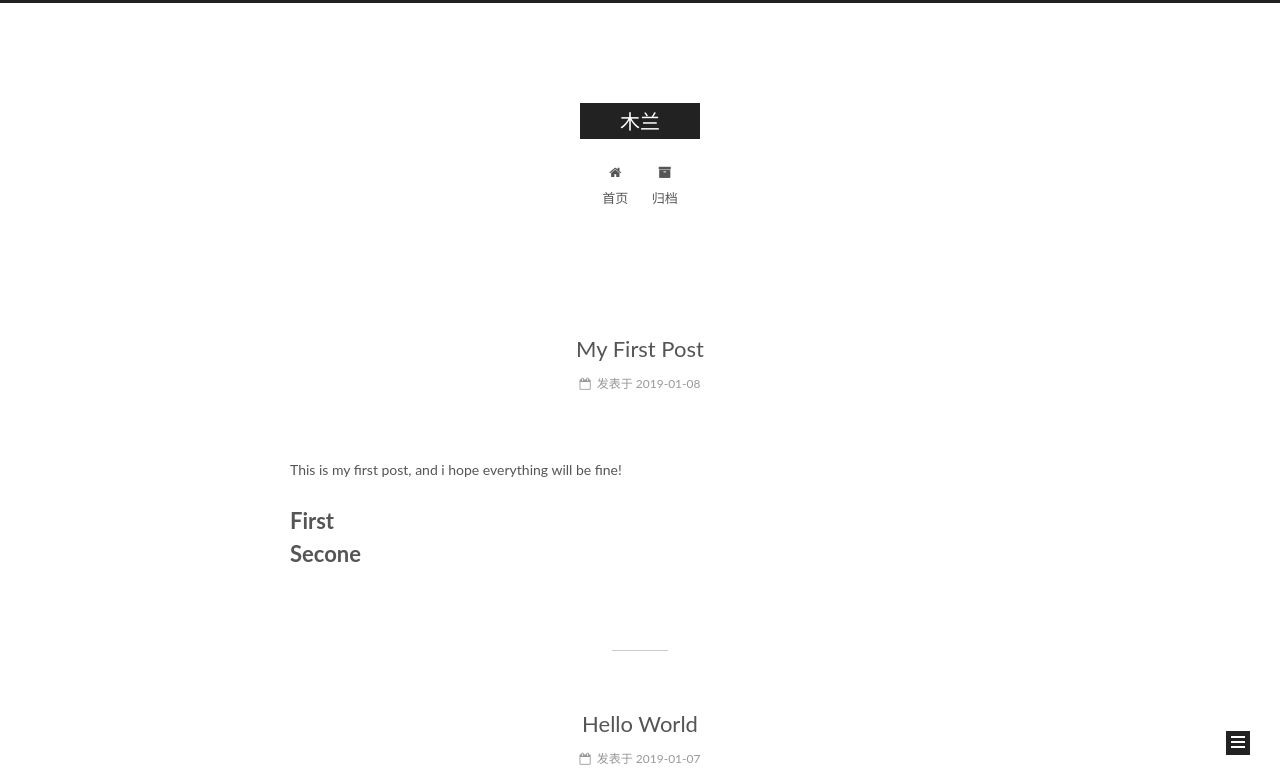
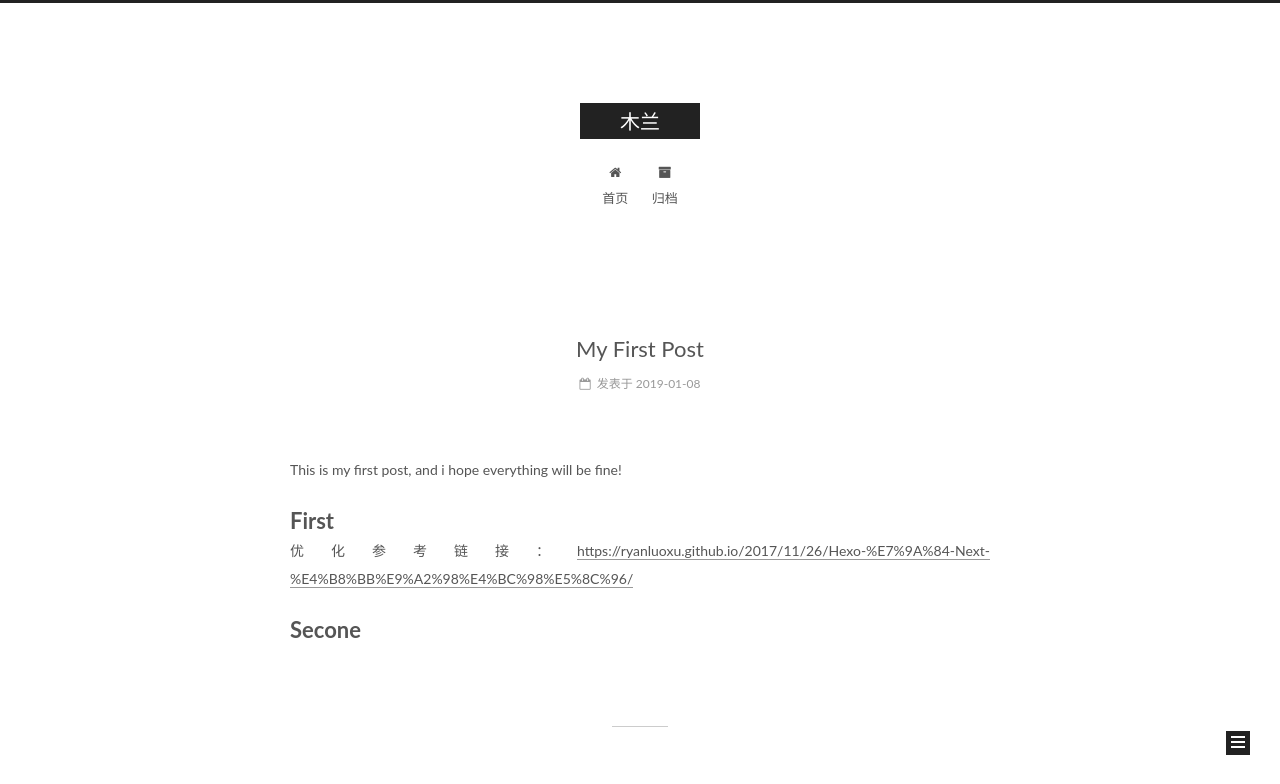
Before and after one commit to Lanme/Lanme.github.io, a plain HTML site: page index.html in a window 1280 px wide. Shown: the top 784 px of the page. Drawn offline with Linux system fonts and the light colour scheme.

Commit message:
Site updated: 2019-01-08 00:54:44

```diff
--- a/index.html
+++ b/index.html
@@ -304,7 +304,8 @@
 
 
             <p>This is my first post, and i hope everything will be fine!</p>
-<h1 id="First"><a href="#First" class="headerlink" title="First"></a>First</h1><h1 id="Secone"><a href="#Secone" class="headerlink" title="Secone"></a>Secone</h1>
+<h1 id="First"><a href="#First" class="headerlink" title="First"></a>First</h1><p>优化参考链接：<a href="https://ryanluoxu.github.io/2017/11/26/Hexo-%E7%9A%84-Next-%E4%B8%BB%E9%A2%98%E4%BC%98%E5%8C%96/" target="_blank" rel="noopener">https://ryanluoxu.github.io/2017/11/26/Hexo-%E7%9A%84-Next-%E4%B8%BB%E9%A2%98%E4%BC%98%E5%8C%96/</a></p>
+<h1 id="Secone"><a href="#Secone" class="headerlink" title="Secone"></a>Secone</h1>
 
 
 
```
Also changed, not shown: 2019/01/08/My-First-Post/index.html (+6 -5 lines).
